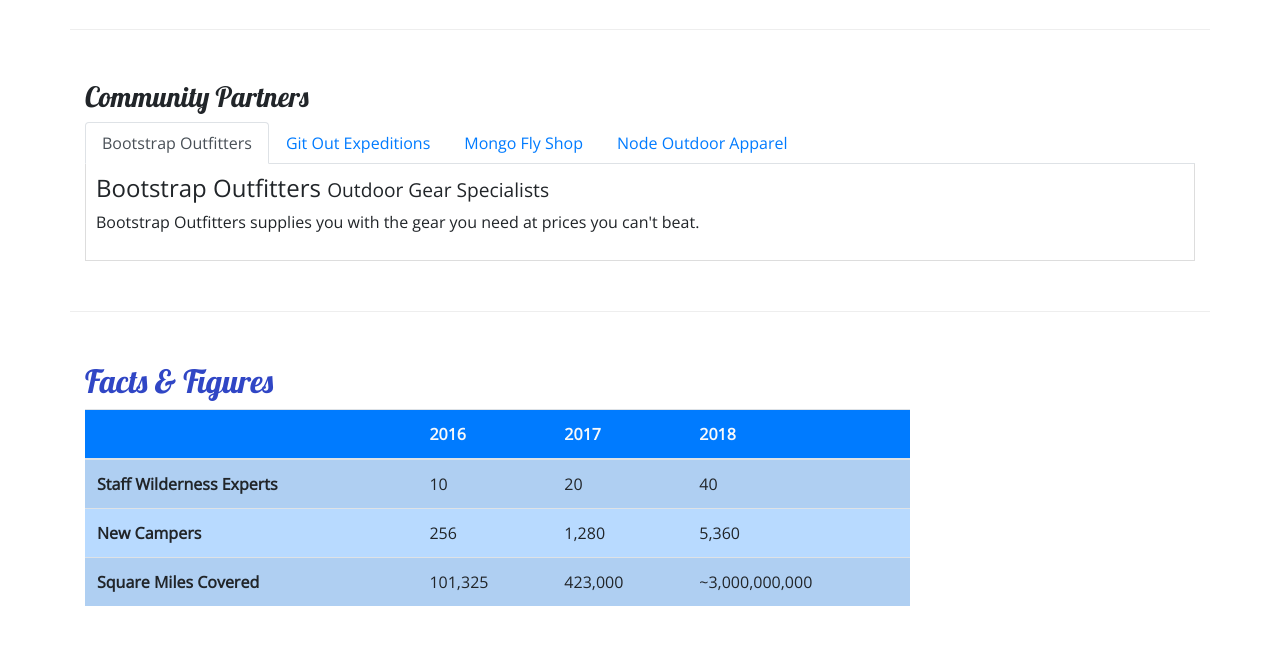
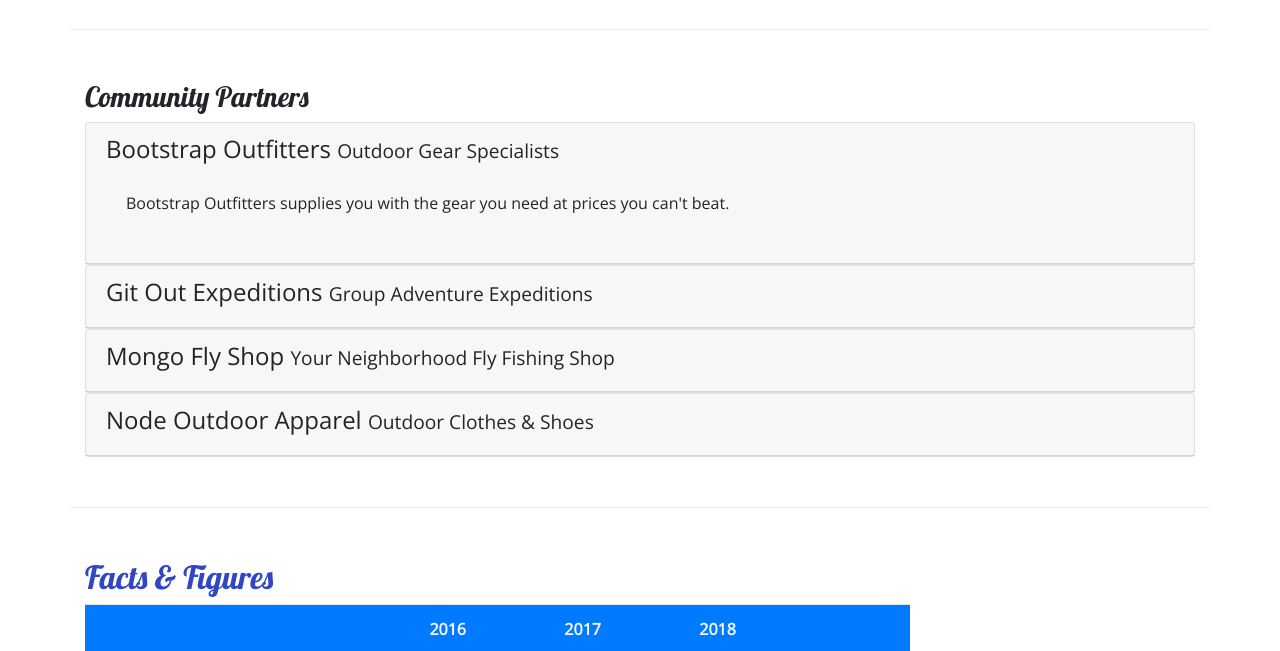
Before and after one commit to kyttekatte/nucamp, a website: page aboutus.html in a window 1280 px wide. Shown: the part 780-1431 px from the top of the page. Drawn offline with nearby package versions, Linux system fonts and the light colour scheme.

Commit message:
Accordion

```diff
--- a/aboutus.html
+++ b/aboutus.html
@@ -102,28 +102,54 @@
                 <div class="row row-content">
                     <div class="col">
                         <h3>Community Partners</h3>
-                        <ul class="nav nav-tabs">
-                            <li class="nav-item"><a class="nav-link active" href="#bootstrap" role="tab" data-toggle="tab">Bootstrap Outfitters</a></li>
-                            <li class="nav-item"><a class="nav-link" href="#git" role="tab" data-toggle="tab">Git Out Expeditions</a></li>
-                            <li class="nav-item"><a class="nav-link" href="#mongo" role="tab" data-toggle="tab">Mongo Fly Shop</a></li>
-                            <li class="nav-item"><a class="nav-link" href="#node" role="tab" data-toggle="tab">Node Outdoor Apparel</a></li>
-                        </ul>
-                        <div class="tab-content">
-                            <div role="tabpanel" class="tab-pane fade show active" id="bootstrap">
-                                <h4>Bootstrap Outfitters <small>Outdoor Gear Specialists</small></h4>
-                                <p class="d-none d-sm-block">Bootstrap Outfitters supplies you with the gear you need at prices you can't beat.</p>
+                        <div id="accordion">
+                            <div class="card">
+                                <div role="tab" class="card-header">
+                                    <h4>
+                                        <a data-toggle="collapse" data-target="#bootstrap"> Bootstrap Outfitters <small>Outdoor Gear Specialists</small></a>
+                                    </h4>
+                                    <div class="collapse show" id="bootstrap" data-parent="#accordion">
+                                        <div class="card-body">
+                                            <p class="d-none d-sm-block">Bootstrap Outfitters supplies you with the gear you need at prices you can't beat.</p>
+                                        </div>
+                                    </div>
+                                </div>
                             </div>
-                            <div role="tabpanel" class="tab-pane fade" id="git">
-                                <h4>Git Out Expeditions <small>Group Adventure Expeditions</small></h4>
-                                <p class="d-none d-sm-block">Join Git Out Expeditions to explore new horizons with a group of other adventurers!</p>
+                            <div class="card">
+                                <div role="tab" class="card-header">
+                                    <h4>
+                                        <a class="collapsed" data-toggle="collapse" data-target="#git"> Git Out Expeditions <small>Group Adventure Expeditions</small></a>
+                                    </h4>
+                                    <div class="collapse" id="git" data-parent="#accordion">
+                                        <div class="card-body">
+                                            <p class="d-none d-sm-block">Join Git Out Expeditions to explore new horizons with a group of other adventurers!</p>
+                                        </div>
+                                    </div>
+                                </div>
                             </div>
-                            <div role="tabpanel" class="tab-pane fade" id="mongo">
-                                <h4>Mongo Fly Shop <small>Your Neighborhood Fly Fishing Shop</small></h4>
-                                <p class="d-none d-sm-block">Need a new fishing pole, a tacklebox, or flies of all kinds? Stop by Mongo Fly Shop.</p>
+                            <div class="card">
+                                <div role="tab" class="card-header">
+                                    <h4>
+                                        <a class="collapsed" data-toggle="collapse" data-target="#mongo"> Mongo Fly Shop <small>Your Neighborhood Fly Fishing Shop</small></a>
+                                    </h4>
+                                    <div class="collapse" id="mongo" data-parent="#accordion">
+                                        <div class="card-body">
+                                            <p class="d-none d-sm-block">Need a new fishing pole, a tacklebox, or flies of all kinds? Stop by Mongo Fly Shop.</p>
+                                        </div>
+                                    </div>
+                                </div>
                             </div>
-                            <div role="tabpanel" class="tab-pane fade" id="node">
-                                <h4>Node Outdoor Apparel <small>Outdoor Clothes & Shoes</small></h4>
-                                <p class="d-none d-sm-block">From polar fleeces to swimsuits, hiking boots to waders, a visit to Node will be sure to get you covered.</p>
+                            <div class="card">
+                                <div role="tab" class="card-header">
+                                    <h4>
+                                        <a class="collapsed" data-toggle="collapse" data-target="#node"> Node Outdoor Apparel <small>Outdoor Clothes & Shoes</small></a>
+                                    </h4>
+                                    <div class="collapse" id="node" data-parent="#accordion">
+                                        <div class="card-body">
+                                            <p class="d-none d-sm-block">From polar fleeces to swimsuits, hiking boots to waders, a visit to Node will be sure to get you covered.</p>
+                                        </div>
+                                    </div>
+                                </div>
                             </div>
                         </div>
                     </div>
--- a/css/styles.css
+++ b/css/styles.css
@@ -35,9 +35,3 @@ header h2 {
 .navbar {
     background-color: #901CAD;
 }
-
-.tab-content {
-    border: 1px solid #DDD;
-    border-top: none;
-    padding: 10px;
-}
```
